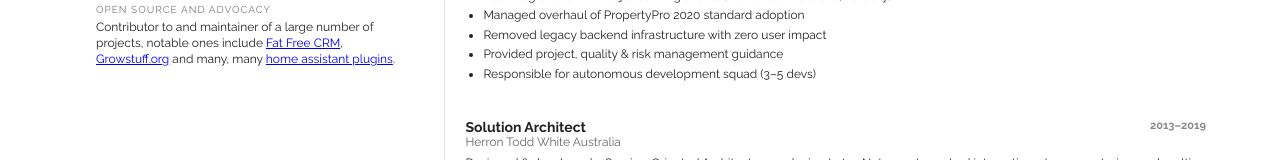
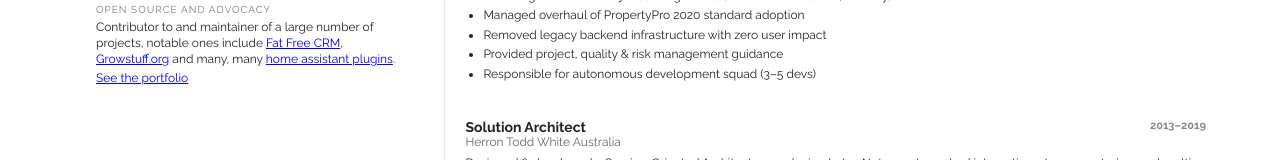
Before and after one commit to CloCkWeRX/clockwerx.github.io, a plain HTML site: page index.html in a window 1280 px wide. Shown: the part 791-951 px from the top of the page. Drawn offline with Linux system fonts and the light colour scheme.

Commit message:
Update index.html

```diff
--- a/index.html
+++ b/index.html
@@ -232,6 +232,7 @@ h1 {
         notable ones include <a href="https://github.com/fatfreecrm/fat_free_crm">Fat Free CRM</a>, <a href="https://www.growstuff.org/">Growstuff.org</a> and
         many, many <a href="https://github.com/ha-tuya-ble/ha_tuya_ble/">home assistant plugins</a>.
       </p>
+      <p><a href="portfolio.html">See the portfolio</a></p>
     </div>
   </aside>
 
```
